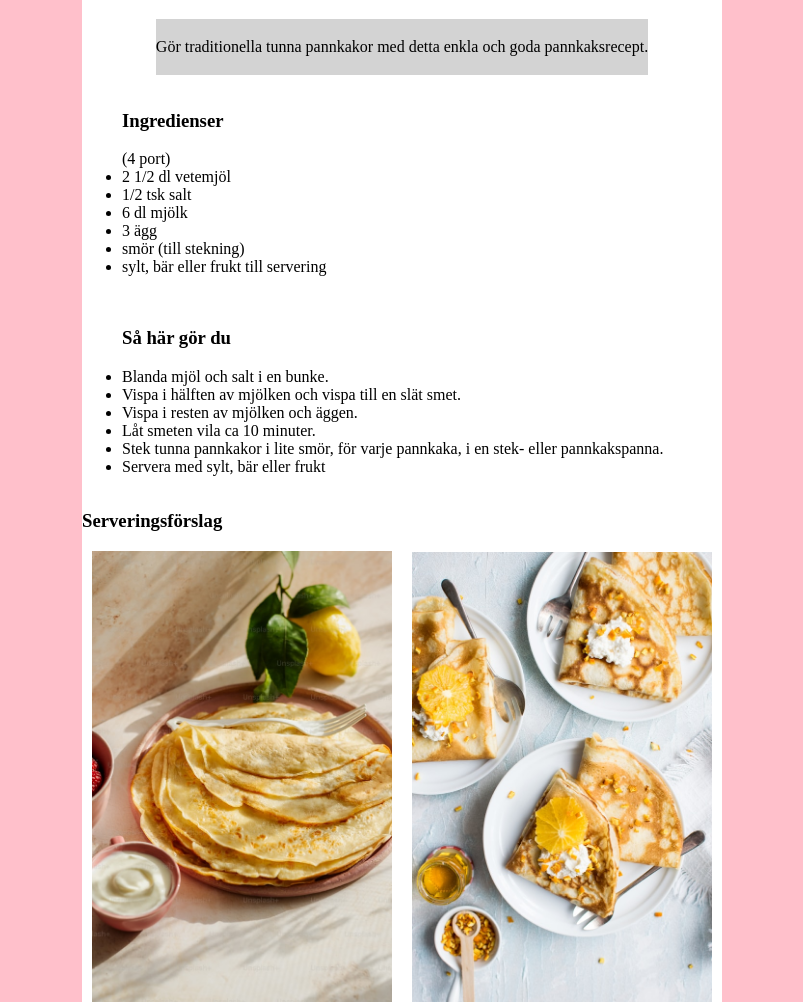
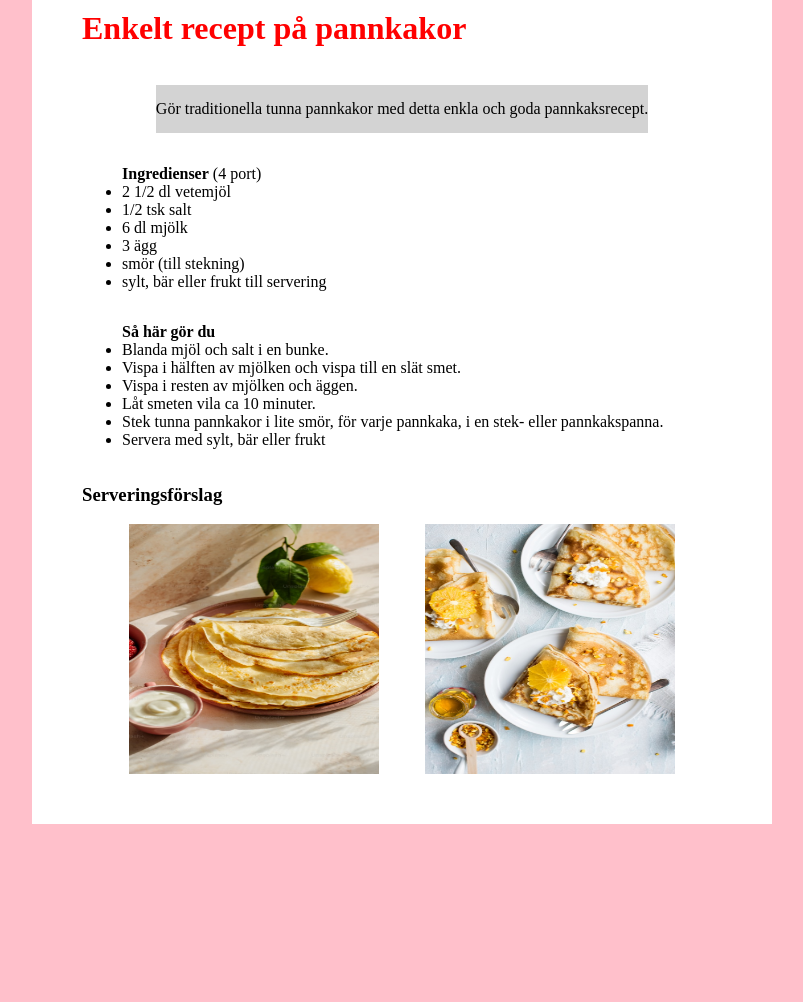
Before and after one commit to Discokatten/recept, a plain HTML site: page files/index.html in a window 1280 px wide. Shown: the part 487-1489 px from the top of the page, without its empty margins (238-1041 px from the left). After the commit the page ends 1311 px from the top, so only its background shows below. Drawn offline with Linux system fonts and the light colour scheme.

Commit message:
fixat bilderna där nere

```diff
--- a/files/index.html
+++ b/files/index.html
@@ -10,15 +10,13 @@
   <!-- <section> -->
       <!-- <div class="whitebox"> -->
         <div class="content">
-        <img class="img1" src="./images/image.jpg" alt="pannkisffs"/>
+          <img class="img1" src="./images/image.jpg" alt="pannkisffs"/>
 
             <h1>Enkelt recept på pannkakor</h1>
+          <p class="grey">Gör traditionella tunna pannkakor med detta enkla och goda pannkaksrecept. </p>
 
-            <div class="greybox">
-              <p>Gör traditionella tunna pannkakor med detta enkla och goda pannkaksrecept. </p>
-            </div>
               <!-- <section class="recept"> -->
-                <ul><h3>Ingredienser</h3> (4 port)
+                <ul><strong>Ingredienser</strong> (4 port)
                   <li>2 1/2 dl vetemjöl</li>
                   <li>1/2 tsk salt</li>
                   <li>6 dl mjölk</li>
@@ -27,8 +25,7 @@
                   <li>sylt, bär eller frukt till servering</li>
 
                 </ul>
-                <ul>
-                  <h3>Så här gör du</h3>
+                <ul><strong>Så här gör du</strong>
 
 
              <li> Blanda mjöl och salt i en bunke. </li>
--- a/files/styles/index.css
+++ b/files/styles/index.css
@@ -33,19 +33,19 @@ margin-right: 10%; */
 /* } */
 .content {
   background-color: white;
+  padding:50px;
   width:50%;
       display: flex;
       flex-direction:column;
       align-items: left;
-      /* flex-wrap: wrap; */
+
       align-content: flex-start;
 
       position: absolute;
       top:0;
-      /* height: 1000px; */
+
 
       /* pasts the white box at top of screen */
-      /* flex-grow: 1; */
 
       /* overflow: auto; */
 /* sets heigt and makes div scrollable */
@@ -59,13 +59,13 @@ margin-right: 10%; */
   margin-right: 20px; */
 
 }
-.greybox {
-  background-color:lightgray;
+.grey{
+  background-color: lightgray;
   align-self: center;
-  padding-top: 3px;
-  padding-bottom: 3px;
+  padding-top: 15px;
+  padding-bottom: 15px;
+}
 
-}
 .img1 {
 height: 100%;
   /* height:400px; */
@@ -79,18 +79,24 @@ p {
 }
 .serv {
   display: flex;
-  width: 600px;
-  align-items: center;
+  justify-content: space-evenly;
+  max-width: 100%;
+  flex-wrap: wrap;
+
+  /* display: grid;
+  grid-template-columns: 2;
+  grid-template-rows: 1; */
 }
 .img2 {
-margin-left: 10px;
-margin-right: 10px;
-max-width: 50%;
-max-height: 50%;
-   object-fit:contain;
+  width: 250px;
+height: 250px;
+  /* object-fit: cover;
+
+max-height: 200px ;
+max-width: auto;
+overflow: hidden; */
+/* overflow: hidden; */
+   /* object-fit: contain; */
+   /* max-width:45%;
+   max-height: 45% */
 }
-/* .recept {
-      justify-content: left;
-
-
-} */
```
